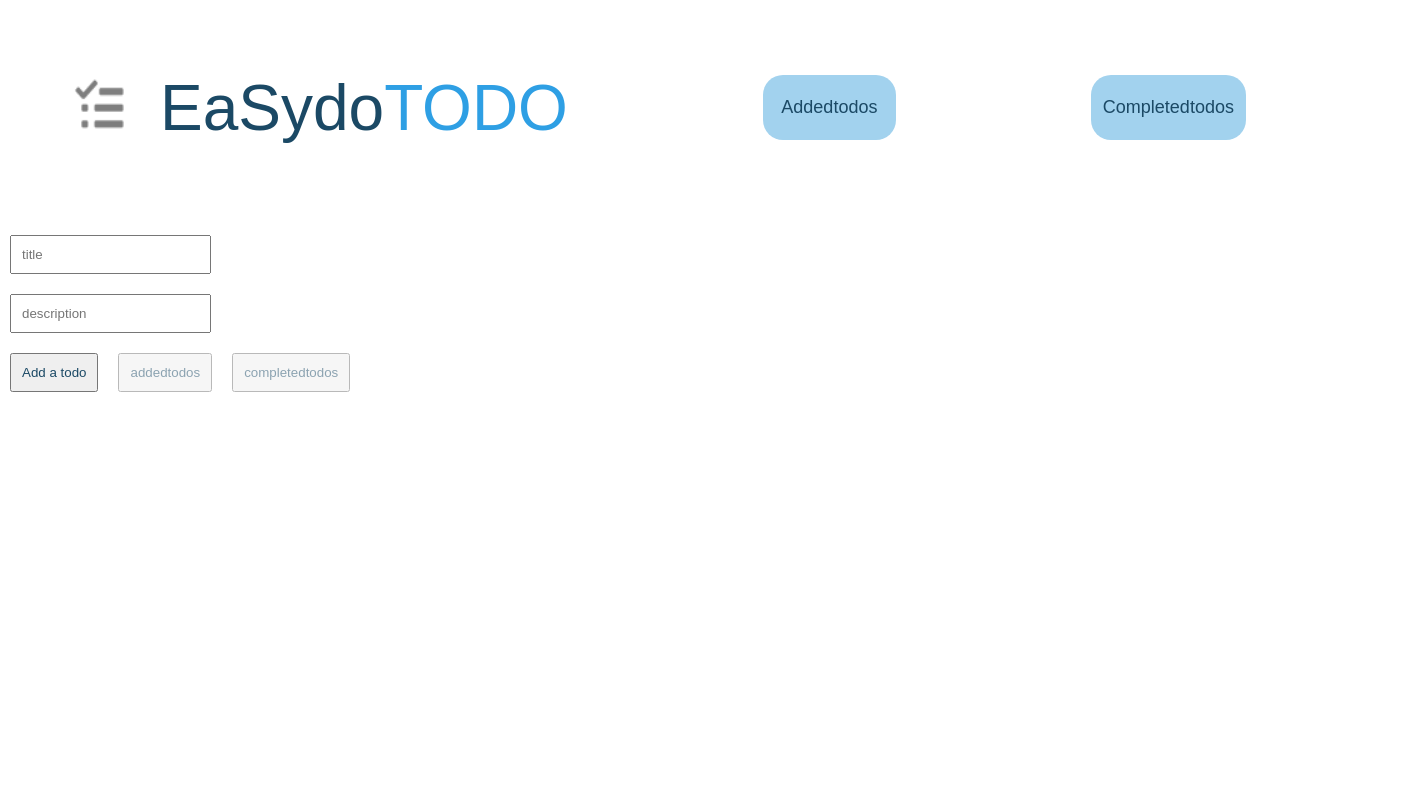
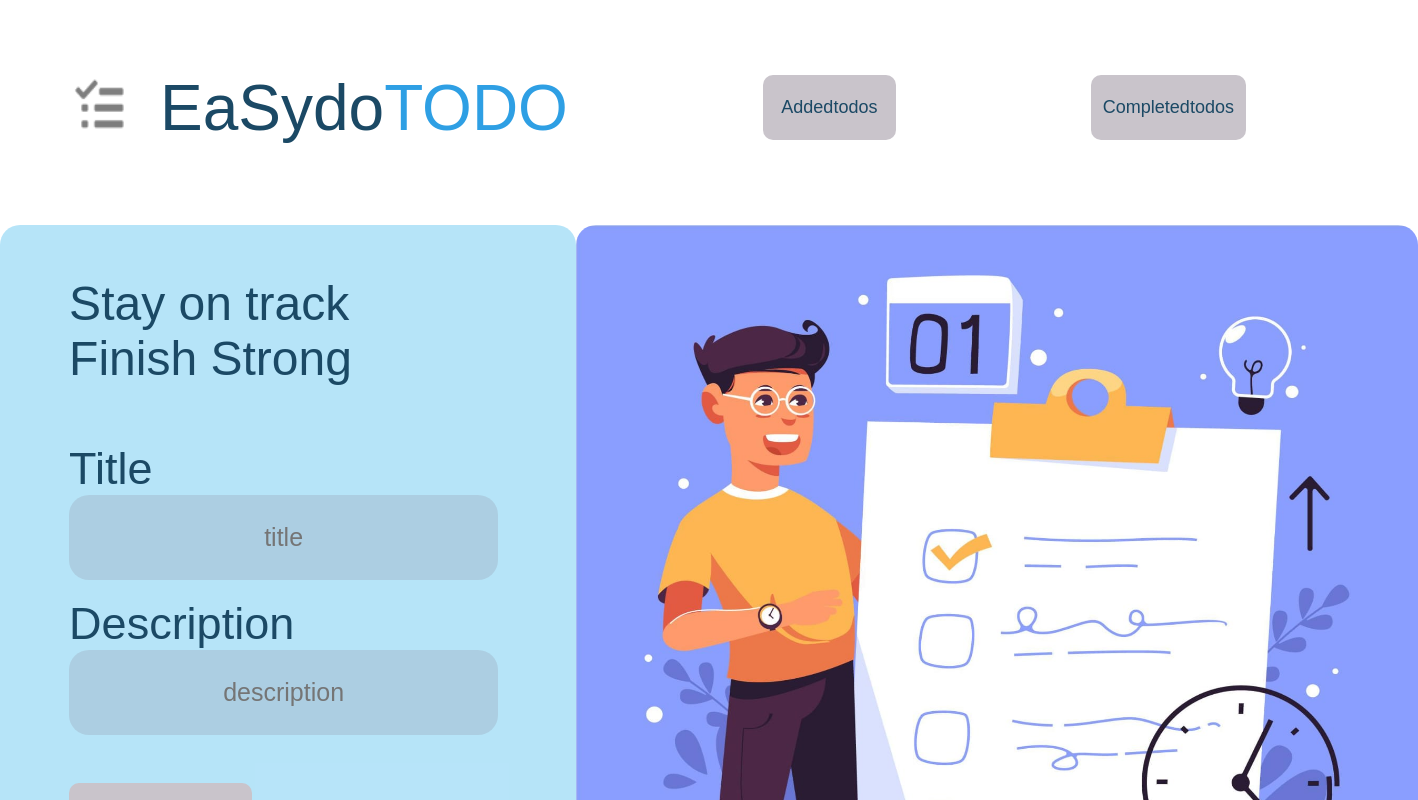
Before and after one commit to ayanSCYY/todo-application, a React (Vite) app in the folder frntend/: page /createtodo in a window 1280 px wide. Shown: the top 800 px of the page, 1418 px wide, since content can reach past the window. Built offline with nearby package versions, Linux system fonts and the light colour scheme.

Commit message:
updated some css and update button

```diff
--- a/frntend/src/App.css
+++ b/frntend/src/App.css
@@ -52,8 +52,14 @@ header {
     border-color: #a2d2ee;
     border-style: none;
     font-size: 18px;
+    transition: 0.5s;
+    background-color: #c9c4cb;
+    border-radius: 10px;
+    border: none;
 }
-
+.button:hover{
+    transform: scale(1.1);
+}
 .button2 {
     background-color: #a2d2ee;
     height: 65px;
@@ -66,6 +72,13 @@ header {
     margin-bottom: 35px;
     margin-left: 195px;
     z-index: 23;
+    background-color: #c9c4cb;
+    border-radius: 10px;
+    transition: 0.5s;
+    border: none;
+}
+.button2:hover{
+    transform: scale(1.1);
 }
 
 
@@ -85,10 +98,17 @@ header {
     margin-top: 35px;
     border-radius: 20px;
     border-color: #a2d2ee;
+    transition: 0.5s;
     border-style: none;
     font-size: 18px;
     margin-bottom: 35px;
     margin-left: 195px;
+    background-color: #c9c4cb;
+    border-radius: 10px;
+    border: none;
+}
+.button3:hover{
+    transform: scale(1.1);
 }
 a {
     text-decoration: none;
@@ -112,3 +132,70 @@ a :hover {
     font-size: 14px;
     text-align: center;
   }
+
+  .container{
+    display: flex;
+    flex-direction: row;
+    width: 100%;
+    height: 824px;
+  }
+  .left{
+
+    left: 0;
+    width: 45%;
+    height: 100%;
+    background-color: rgba(166, 222, 247, 0.81);
+    border-radius: 20px;
+
+  }
+  .txt{
+    font-size: 48px;
+    width: 54%;
+    height: 14%;
+    margin: 8.9% 12%;
+  }
+  .cmp{
+    margin: 8.9% 12%;
+    width: 54%;
+    display: flex;
+    flex-direction: column;
+  }
+  .cmp #ttl{
+    font-size: 45px;
+  }
+  .cmp #desc{
+    height: 85px;
+    width: 429px;
+    border-radius: 20px;
+    background-color: rgba(138, 134, 153,23%);
+    border: none;
+    font-size: 25px;
+    color: black;
+    text-align: center;
+  }
+.add{
+    height: 65px;
+    width: 183px;
+    background-color: #c9c4cb;
+    border-radius: 10px;
+    border: none;
+    margin-top: 30px;
+    font-size: 24px;
+    font-weight: bold;
+    transition: 0.5s;
+}
+.add:hover{
+    transform: scale(1.1);
+}
+  .right{
+    border-radius: 20px;
+    left: 45%;
+    width: 55%;
+    height: 100%;
+  }
+  .right img{
+    width: 842px;
+    height: 824px;
+    position: relative;
+    border-radius: 20px;
+  }
--- a/frntend/src/App.jsx
+++ b/frntend/src/App.jsx
@@ -5,7 +5,7 @@ import Todo from './todo';
 import Addedtodo from './completedtodos';
 import Createtodo from './components/CreateTodo';
 import Headers from './loginpage/Headers';
-import Editt from './editt';
+import Edit from './components/edit';
 import './App.css';
 
 function App() {
@@ -16,7 +16,7 @@ function App() {
         <Route path="/" element={<LoginPage />} />
         <Route path="/createtodo" element={<Createtodo />} />
         <Route path="/todo" element={<Todo />} />
-        <Route path="/edit" element={<Editt />} />
+        <Route path="/edit" element={<Edit />} />
         <Route path="/completedtodos" element={<Addedtodo />} />
       </Routes>
     </BrowserRouter>
--- a/frntend/src/components/CreateTodo.jsx
+++ b/frntend/src/components/CreateTodo.jsx
@@ -1,28 +1,24 @@
 import { useState } from "react";
-
+import fff from './fff.jpg';
  function Createtodo(){
     const [title,setTitle]=useState("")
     const [description,setDescription]=useState("")
-    return <div>
-        <input id="title" style={{
-            padding:10,
-            margin:10,
-        }} type="text" placeholder="title" onChange={function(e){
+    return <div className="container">
+    <div className="left">
+        <div className="txt">Stay on track <br />Finish Strong </div>
+        <div className="cmp">
+        <div id="ttl">Title</div>
+        <input id="desc" type="text" placeholder="title" onChange={function(e){
              const value = e.target.value;
              setTitle(e.target.value);
         }}/><br />
-        <input id="desc" style={{
-            padding:10,
-            margin:10,
-        }}  type="text" placeholder="description" onChange={function(e){
+        <div id="ttl">Description</div>
+        <input id="desc" type="text" placeholder="description" onChange={function(e){
             const value = e.target.value;
             setDescription(e.target.value);
        }}/><br />
 
-        <button style={{
-            padding:10,
-            margin:10,
-        }} onClick={()=>{
+        <a><button className="add"  onClick={()=>{
             fetch("http://localhost:3000/todo",{
                 method:"POST",
                 body:JSON.stringify({
@@ -38,9 +34,11 @@ import { useState } from "react";
                 console.log(json);
                 alert("todo added")
             })
-        }}>Add a todo</button>
-        <button style={{opacity: 0.5, padding: 10, margin: 10 }}  onClick={()=>{window.location.href="/todo"}}>addedtodos</button>
-        <button style={{opacity: 0.5, padding: 10, margin: 10 }}  onClick={()=>{window.location.href="/completedtodos"}}>completedtodos</button>
+        }}>Add a todo</button></a></div>
+    </div>
+    <div className="right">
+        <img src={fff} alt="" />
+    </div>
     </div>
 }
 
--- a/frntend/src/components/Todos.jsx
+++ b/frntend/src/components/Todos.jsx
@@ -1,5 +1,6 @@
 import React, { useState } from "react";
 import '../App.css';
+import Edit from './edit';
 
 function Todos({ todos}) {
 
@@ -48,6 +49,11 @@ function Todos({ todos}) {
       console.error('There was a problem with the fetch operation:', error);
   });
   };
+  const handleclick = (todoID) => {
+    const ID=todoID;
+    console.log(ID);
+    window.location.href=`/edit`;
+  }
   return (
     <div className="Todos">
 
@@ -61,12 +67,13 @@ function Todos({ todos}) {
                 onChange={() => handleCheckboxChange(todo.ID)}
               />{todo.title}</h3>
               <p>{todo.description}
-              <button onClick={()=>{window.location.href="/edit"}}>edit</button>
+              <button onClick={()=>handleclick(todo.ID)}>edit</button>
               <button onClick={() => handleCheckboxChange4(todo.ID)}>Delete</button>
               </p>
             </div>
           ))}
         </div>
+        <Edit ID={ID}/>
      </div>
 
   );
--- a/frntend/src/components/edit.jsx
+++ b/frntend/src/components/edit.jsx
@@ -1,20 +1,22 @@
-import React, {useState} from 'react'
-function Edit({todos}){
+
+import React, {useState,useEffect} from 'react';
+
+function Edit({ID}){
     const [title,setTitle]=useState("");
     const [description,setDescription]=useState("");
+    const [EditID,setEditID]=useState("");
+
     return (<div>
     <input id="title" style={{
         padding:10,
         margin:10,
     }} type="text" placeholder="title" onChange={function(e){
-         const value = e.target.value;
          setTitle(e.target.value);
     }}/><br />
     <input id="desc" style={{
         padding:10,
         margin:10,
     }}  type="text" placeholder="description" onChange={function(e){
-        const value = e.target.value;
         setDescription(e.target.value);
    }}/><br />
 
@@ -22,10 +24,11 @@ function Edit({todos}){
         padding:10,
         margin:10,
     }} onClick={()=>{
+        setEditID({ID});
         fetch("http://localhost:3000/edit",{
             method:"PUT",
             body:JSON.stringify({
-                ID:todos.ID,
+                ID:EditID,
                 title:title,
                 description:description,
             }) ,
--- a/frntend/src/editt.jsx
+++ /dev/null
@@ -1,27 +0,0 @@
-import React, { useState,useEffect } from "react";
-import Edit from "./components/edit";
-
-function Editt(){
-    const [ edit, setEdit] = useState([]);
-    useEffect(() => {
-        const fetchedit = () => {
-          fetch("http://localhost:3000/todos")
-            .then(async function(res) {
-              const json = await res.json();
-              setEdit(json.edit);
-            });
-        };
-
-        const editInterval = setInterval(fetchedit, 1000);
-
-        return () => {
-          clearInterval(editInterval);
-        };
-      }, []);
-      return(
-        <div>
-            <Edit edit={edit}/>
-        </div>
-      )
-}
-export default Editt;
--- a/frntend/src/loginpage/Loginpage.jsx
+++ b/frntend/src/loginpage/Loginpage.jsx
@@ -6,7 +6,7 @@ import Footer from "./footer";
 
 function Loginpage() {
   return (
-    <div className="container">
+    <div>
       <Body />
       <Footer/>
     </div>
--- a/frntend/src/loginpage/footer.jsx
+++ b/frntend/src/loginpage/footer.jsx
@@ -3,7 +3,7 @@ import React from 'react';
 const Footer = () => {
   return (
    <div> <footer className="footer">
-      <div className="container">
+      <div>
         <p className="text-muted">Copyright &copy; 2023 Your Company</p>
       </div>
     </footer></div>
```
Also changed, not shown: frntend/src/components/fff.jpg (added), 1 other file (tests, documents, lock files or other folders).
